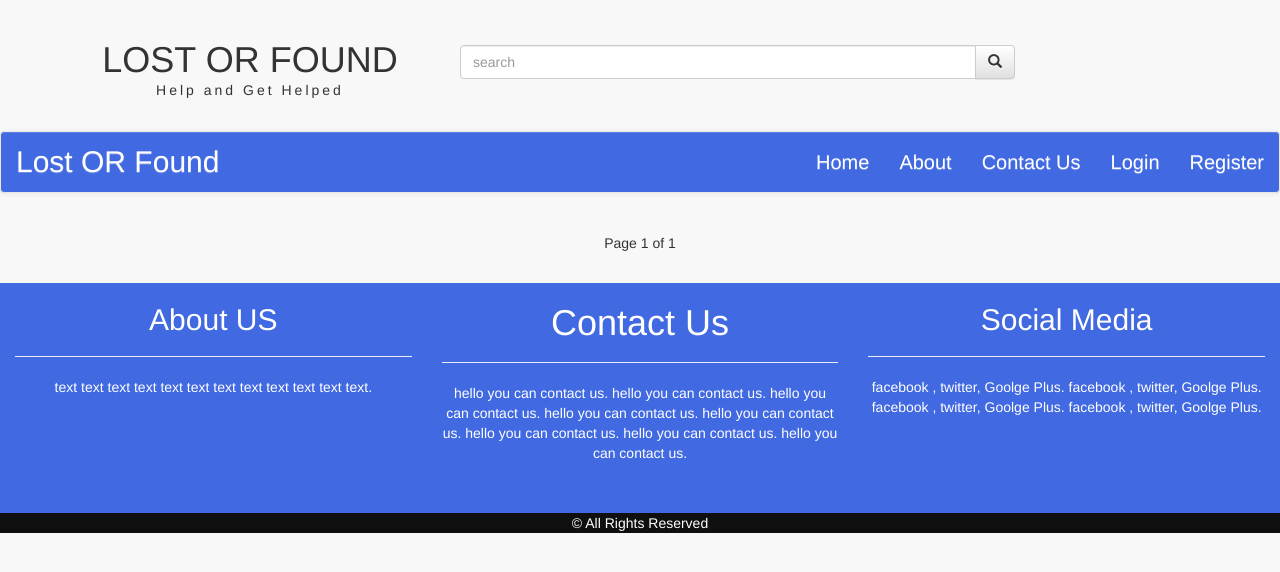
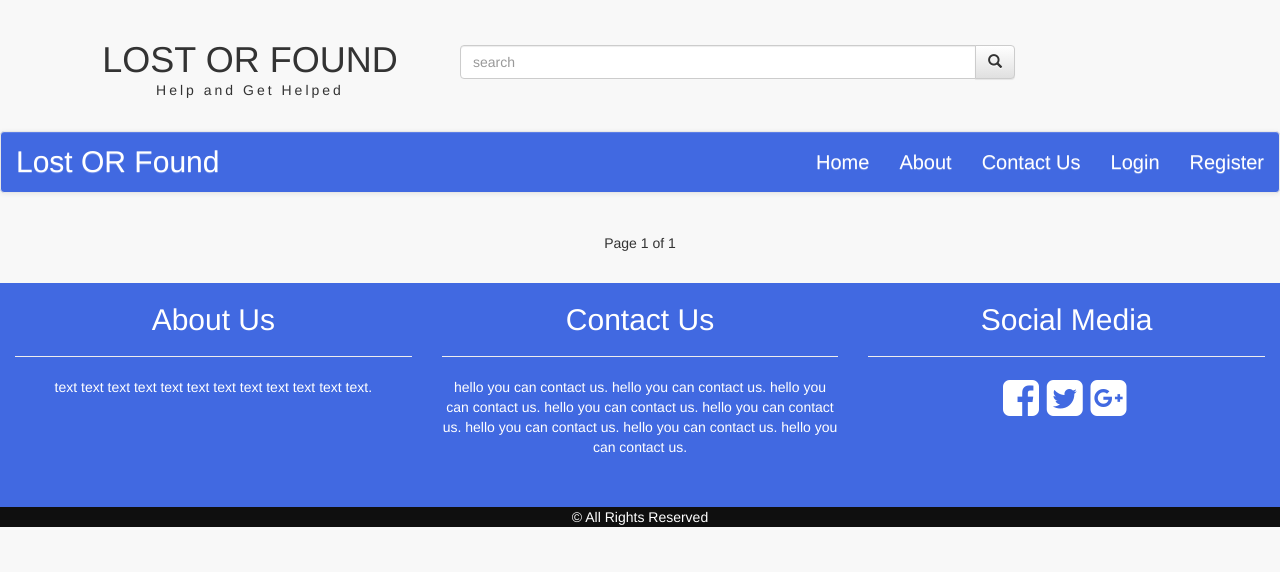
Before and after one commit to dhirajshah04/lstfnd, a Django app: page / in a window 1280 px wide. Shown: the top 572 px of the page. Run offline with Django 3.2, Linux system fonts and the light colour scheme; data that the repository does not hold is empty; some libraries are stand-ins or nearby versions.

Commit message:
updating

```diff
--- a/accounts/models.py
+++ b/accounts/models.py
@@ -8,7 +8,7 @@ class Profile(models.Model):
     )
 
     user = models.OneToOneField(settings.AUTH_USER_MODEL)
-    gender = models.CharField(max_length=10, null=False, choices=gender, default='Male')
+    gender = models.CharField(max_length=10, null=False, choices=gender, default='Male/Female')
     date_of_birth = models.DateField(blank=True, null=True)
     phone = models.BigIntegerField(default=0)
     country = models.CharField(max_length=50, null=True)
--- a/lostfoundmgmt/admin.py
+++ b/lostfoundmgmt/admin.py
@@ -1,6 +1,7 @@
 from django.contrib import admin
 from .models import Post
 # Register your models here.
+
 
 class PostAdmin(admin.ModelAdmin):
     list_display = ('title', 'slug', 'author', 'published_date',
--- a/lostfoundmgmt/models.py
+++ b/lostfoundmgmt/models.py
@@ -5,6 +5,7 @@ from django.core.urlresolvers import reverse
 from django.utils.text import slugify
 
 
+# Post
 class Post(models.Model):
     lost_or_found = (
         ('','Select'),
--- a/lostfoundmgmt/templates/cadmin/dashboard.html
+++ b/lostfoundmgmt/templates/cadmin/dashboard.html
@@ -38,7 +38,7 @@
                         <div class="panel-body">
                             <h1>Welcome {{ user.first_name }} {{ user.last_name }}</h1>
                             <hr>
-                            <p>hello</p>
+                            <p>Welcome to Lost or Found Dashboard</p>
                         </div>
                     </div>
 
--- a/lostfoundmgmt/templates/lostfound/base.html
+++ b/lostfoundmgmt/templates/lostfound/base.html
@@ -34,6 +34,7 @@
                         <a href="/">
                         <h1 class="text-center">LOST OR FOUND</h1>
                         </a>
+                        <!img src="{% static "img/default-img.png" %}" alt="My image"/>
                         <p class="text-center tagline">Help and Get Helped</p>
                     </div>
 
@@ -132,14 +133,14 @@
                 <div class="row">
 
                     <div class="col-md-4 text-center">
-                        <h2>About US</h2>
+                        <h2>About Us</h2>
                         <hr>
                         <P>text text text text text text
                         text text text text text text.</P>
                     </div>
 
                     <div class="col-md-4 text-center">
-                        <h1>Contact Us</h1>
+                        <h2>Contact Us</h2>
                         <hr>
                         <p>hello you can contact us. hello you can contact us.
                         hello you can contact us. hello you can contact us.
@@ -150,10 +151,9 @@
                     <div class="col-md-4 text-center">
                         <h2>Social Media</h2>
                         <hr>
-                        <p>facebook , twitter, Goolge Plus.
-                        facebook , twitter, Goolge Plus.
-                        facebook , twitter, Goolge Plus.
-                        facebook , twitter, Goolge Plus. </p>
+                        <i class="fa fa-facebook-square fa-3x" aria-hidden="true"></i>&nbsp;
+                        <i class="fa fa-twitter-square fa-3x" aria-hidden="true"></i>&nbsp;
+                        <i class="fa fa-google-plus-square fa-3x" aria-hidden="true"></i>&nbsp;
                     </div>
 
                 </div>
--- a/lostfoundmgmt/templates/lostfound/post_detail.html
+++ b/lostfoundmgmt/templates/lostfound/post_detail.html
@@ -45,7 +45,7 @@
                 &nbsp;
 
                 <a href="https://www.linkedin.com/shareArticle?mini=true&url={{ request.build_absolute_uri }}&title={{ share.title }}&summary={{ share }}&source={{ request.build_absolute_uri }}">
-                <i class="fa fa-linkedin-square fa-3x" aria-hidden="true"></i
+                <i class="fa fa-linkedin-square fa-3x" aria-hidden="true"></i>
                 </a>
 
 
--- a/lostfoundmgmt/templates/lostfound/post_list.html
+++ b/lostfoundmgmt/templates/lostfound/post_list.html
@@ -1,7 +1,7 @@
 {% extends 'lostfound/base.html' %}
 {% load  staticfiles %}
 
-    <title>{% block title %} lost {% endblock %}</title>
+    <title>{% block title %} Home : Lost or Found {% endblock %}</title>
 
 
 
@@ -12,18 +12,16 @@
                 {% for post in posts %}
                     <div class="post">
                         <div class="col-md-3 col-lg-3">
-                            <!div class="pstborder">
                                 {% if post.image %}
-                                    <!div class="thumbnail">
                                     <a href="{{ post.get_absolute_url }}">
-                                        <img src="{{ post.image.url}}" class="img-responsive" style="width: 300px; height: 230px"/>
+                                        <img src="{{ post.image.url }}" class="img-responsive" style="width: 300px; height: 230px"/>
                                     </a>
                                     <p class="text-center lostfoundtag"><strong>{{ post.lost_or_found }}</strong></p>
-                                    <!/div>
-                                {% endif %}
+
+                                 {% endif %}
                                 <h4 class="text-center ptitle"><a href="{{ post.get_absolute_url }}">{{ post.title | truncatechars_html:30 }}</a></h4>
 
-                            <!/div>
+
                         </div>
                     </div>
                 {% endfor %}
```
Also changed, not shown: lostfoundmgmt/migrations/0016_auto_20171213_0818.py (added), media/24232966_1303200606501858_2807707561380289148_n.jpg (added), media/Screenshot from 2017-09-14 19-47-39.png (added).
